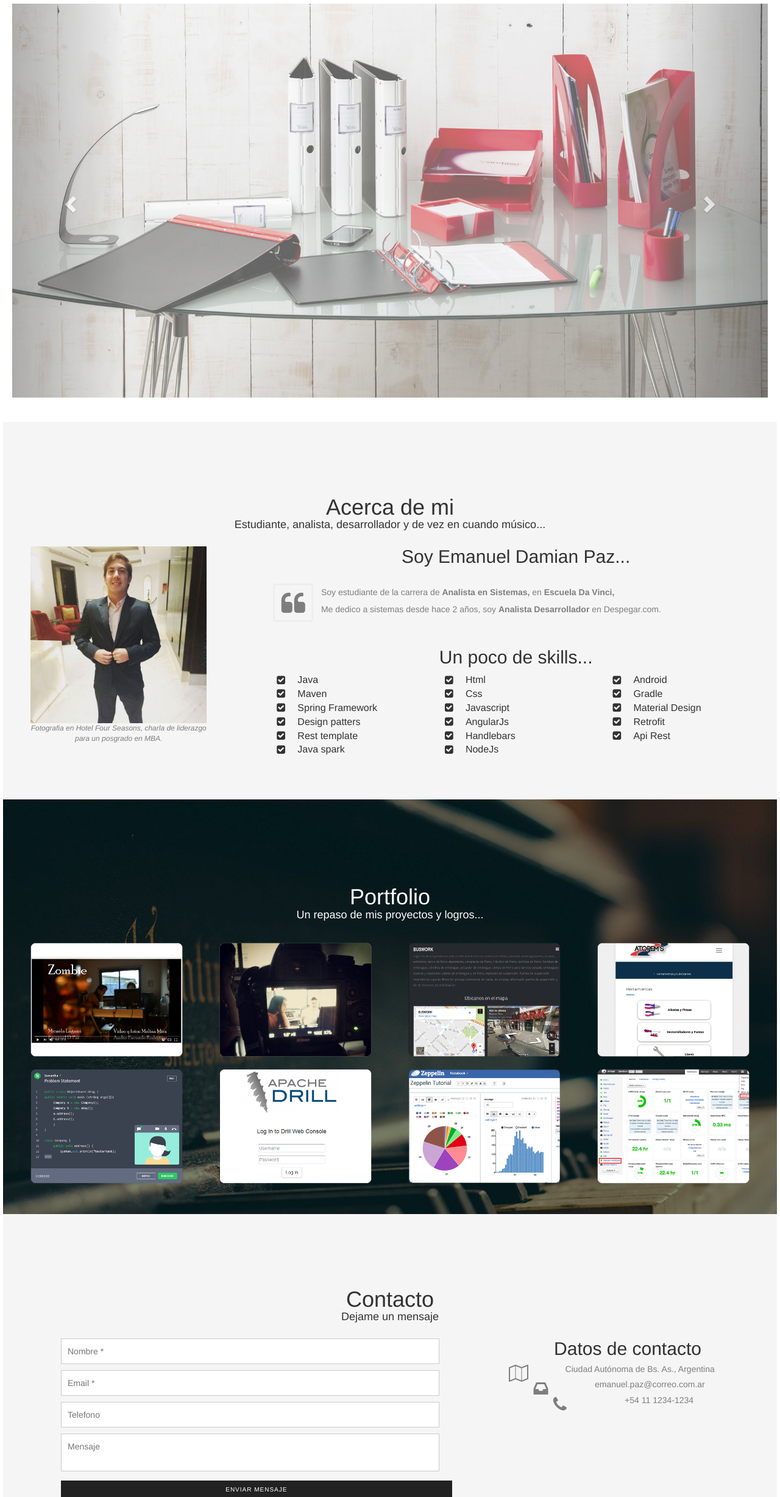
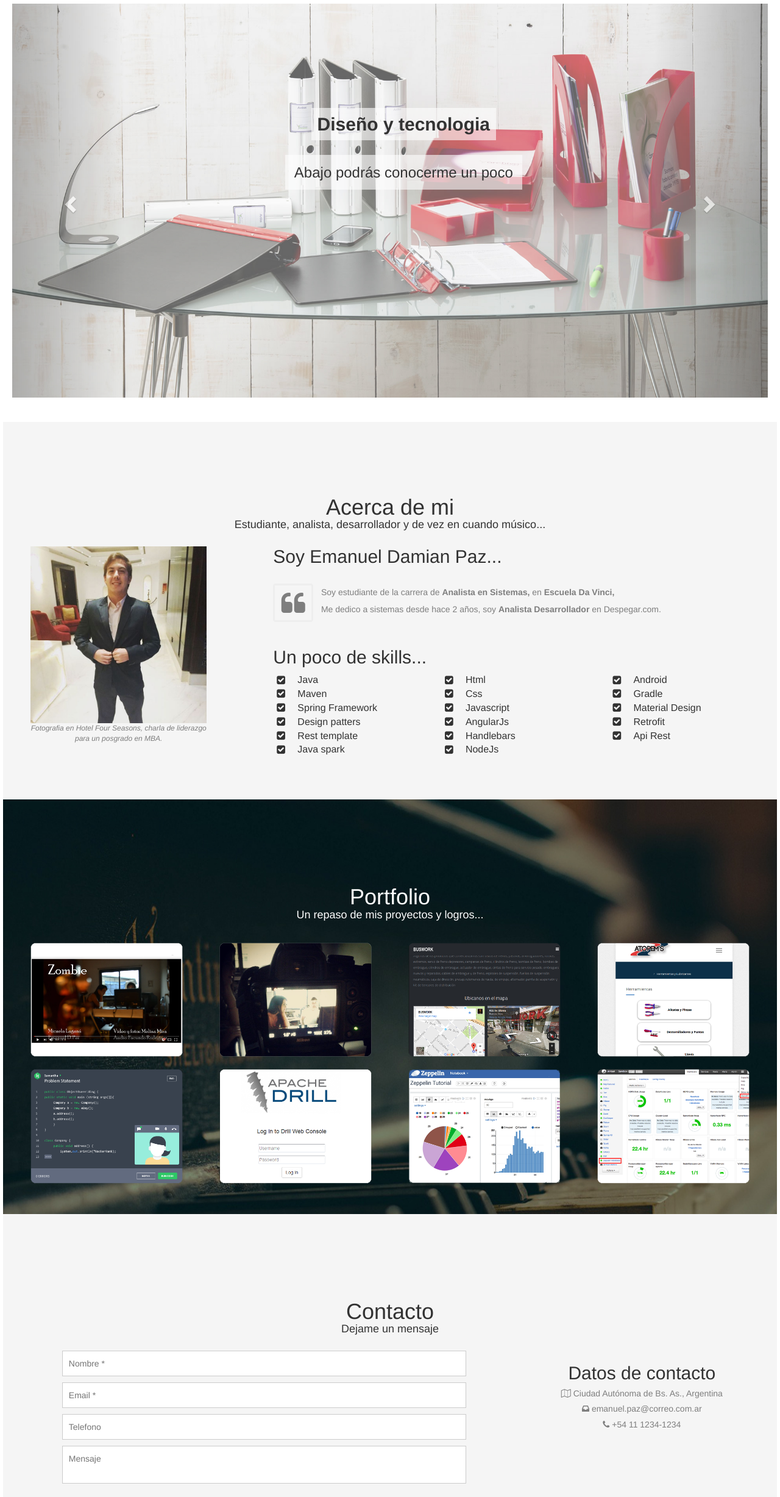
Before and after one commit to Emanueldamianpaz/portfolio-davinci, a plain HTML site: page index.html in a window 1280 px wide. Shown: the part 89-2544 px from the top of the page at 61% size. Drawn offline with Linux system fonts and the light colour scheme.

Commit message:
Terminado

```diff
--- a/css/style.css
+++ b/css/style.css
@@ -124,11 +124,6 @@ p {
     color: white;
 }
 
-.background-white-light-transparent {
-    background-color: rgba(255, 255, 255, 0.6);
-    height: 200px;
-}
-
 .font-black {
     color: #323232;
 }
@@ -207,7 +202,7 @@ p {
     color: #fff;
     background: #222;
     border: 1px solid transparent;
-    width: 93%;
+    width: 90%;
     height: 30px;
     font-size: 10px;
     padding: 5px;
@@ -228,10 +223,6 @@ p {
     font-size: 17px;
 }
 
-#my-contact h1, h2, h3, h4, h5 {
-    text-align: center;
-}
-
 .no-padding {
     padding: 0 !important;
 }
@@ -248,3 +239,26 @@ p {
 .background-white {
     background: #fff;
 }
+
+/* Carousel Header Styles */
+.header-text {
+    position: absolute;
+    top: 25%;
+    left: 1.8%;
+    right: auto;
+    width: 100%;
+}
+
+.header-text h2 {
+    font-size: 30px;
+}
+
+.header-text h2 span {
+    background-color: rgba(255, 255, 255, 0.6);
+    padding: 10px;
+}
+
+.header-text h3 span {
+    background-color: rgba(255, 255, 255, 0.6);
+    padding: 15px;
+}
--- a/index.html
+++ b/index.html
@@ -71,14 +71,46 @@
             <div class="item active">
 
                 <img src="src/bg-03-1920x1000.jpg" alt="office one">
+                <div class="header-text">
+                    <div class="col-md-12 text-center">
+                        <h2>
+                            <span><strong>Bienvenido a mi porfolio</strong></span>
+                        </h2>
+                        <br>
+                        <h3>
+                            <span><strong>Paz, Emanuel Damian</strong></span>
+                        </h3>
+                        <br>
+                    </div>
+                </div><!-- /header-text -->
             </div>
 
             <div class="item">
                 <img src="src/bg-04-1920x1000.jpg" alt="office two">
+                <div class="header-text">
+                    <div class="col-md-12 text-center">
+                        <h2>
+                            <span><strong>Diseño y tecnologia</strong></span>
+                        </h2>
+                        <br>
+                        <h3>
+                            <span>Abajo podrás conocerme un poco</span>
+                        </h3>
+                        <br>
+                    </div>
+                </div><!-- /header-text -->
             </div>
 
             <div class="item">
                 <img src="src/bg-05-1920x1000.jpg" alt="office three">
+                <div class="header-text">
+                    <div class="col-md-12 text-center">
+                        <h2>
+                            <span>Imagen ilustrativa</span>
+                        </h2>
+                        <br>
+                    </div>
+                </div><!-- /header-text -->
             </div>
         </div>
 
@@ -281,16 +313,16 @@
 <!-- Section Contact -->
 <section id="contact" class="background-section background-grey-light text-center col-lg-12">
 
-    <article class="col-lg-12">
+    <article class="row">
 
-        <div class="banner-section">
+        <div class="banner-section col-lg-12">
             <h1 class="no-margin-bottom">Contacto</h1>
             <h4 class="no-margin">Dejame un mensaje</h4>
         </div>
 
-        <div class="margin-light text-align-left">
+        <div class="text-center col-lg-12">
 
-            <div class="col-lg-8">
+            <div class="col-lg-8 col-md-8 col-sm-6 col-xs-12 text-center">
                 <form class="col-lg-12">
                     <div class="col-lg-12">
                         <div class="form-item">
@@ -308,7 +340,7 @@
                         </div>
 
                         <div class="form-item">
-                            <button class="item-center vertical-align-center">
+                            <button>
                                 Enviar mensaje
                             </button>
                         </div>
@@ -318,26 +350,26 @@
                 </form>
 
             </div>
-            <div class="col-4 item-center" id="my-contact">
+            <div class="col-lg-4 col-md-4 col-sm-6 col-xs-12 text-center" id="my-contact">
                 <h2>
                     Datos de contacto
                 </h2>
 
-                <div class="line-height-normal font-grey text-center">
+                <div class="line-height-normal font-grey">
 
                     <h5>
-                        <i class="fa fa-2x fa-map-o fa-pull-left" aria-hidden="true"></i>
+                        <i class="fa fa-map-o" aria-hidden="true"></i>
                         Ciudad Autónoma de Bs. As., Argentina
                     </h5>
 
                     <h5>
-                        <i class="fa fa-2x fa-inbox fa-pull-left" aria-hidden="true"></i>
+                        <i class="fa fa-inbox" aria-hidden="true"></i>
 
                         emanuel.paz@correo.com.ar
                     </h5>
 
                     <h5>
-                        <i class="fa fa-2x fa-phone fa-pull-left" aria-hidden="true"></i>
+                        <i class="fa fa-phone" aria-hidden="true"></i>
                         +54 11 1234-1234
                     </h5>
 
@@ -387,5 +419,6 @@
 
     <h5 class="margin-light"><i class="fa fa-copyright"></i> Emanuel Damián Paz 2017. </h5>
 </footer>
+
 </body>
 </html>
```
